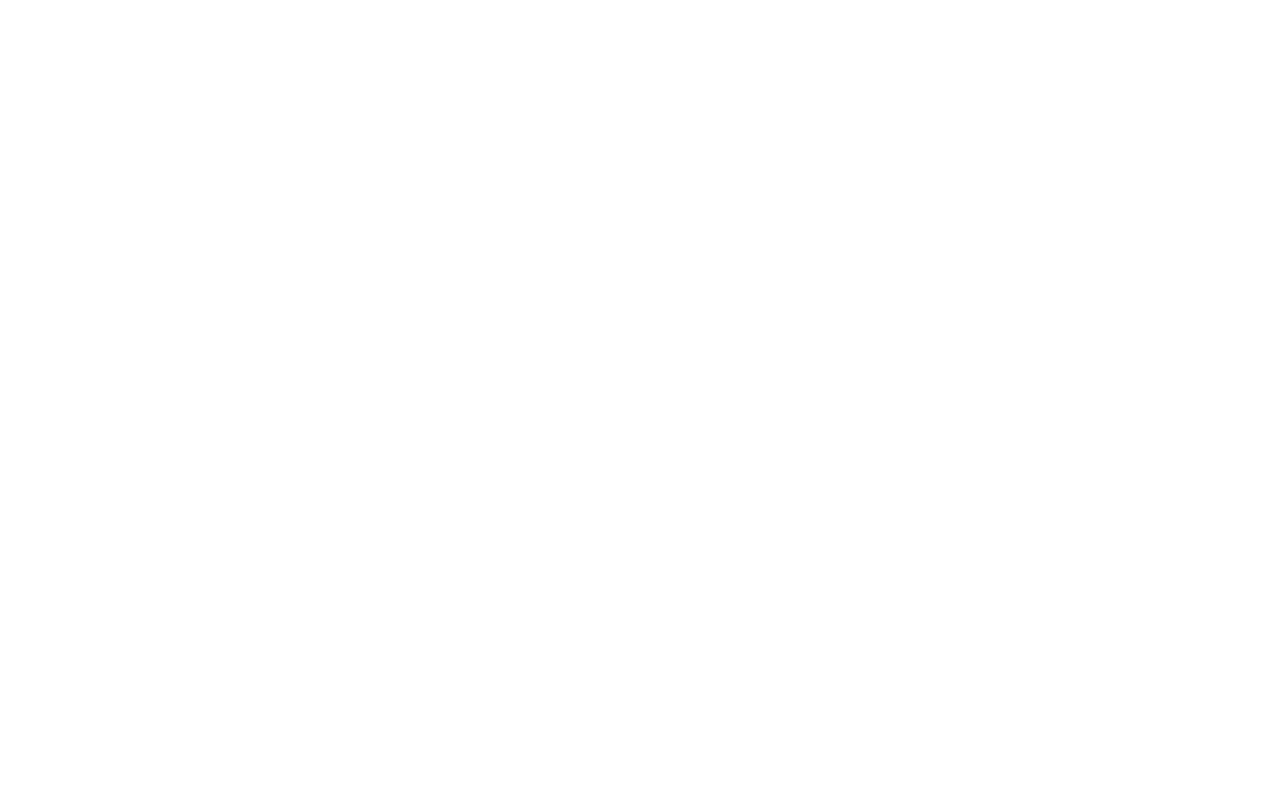
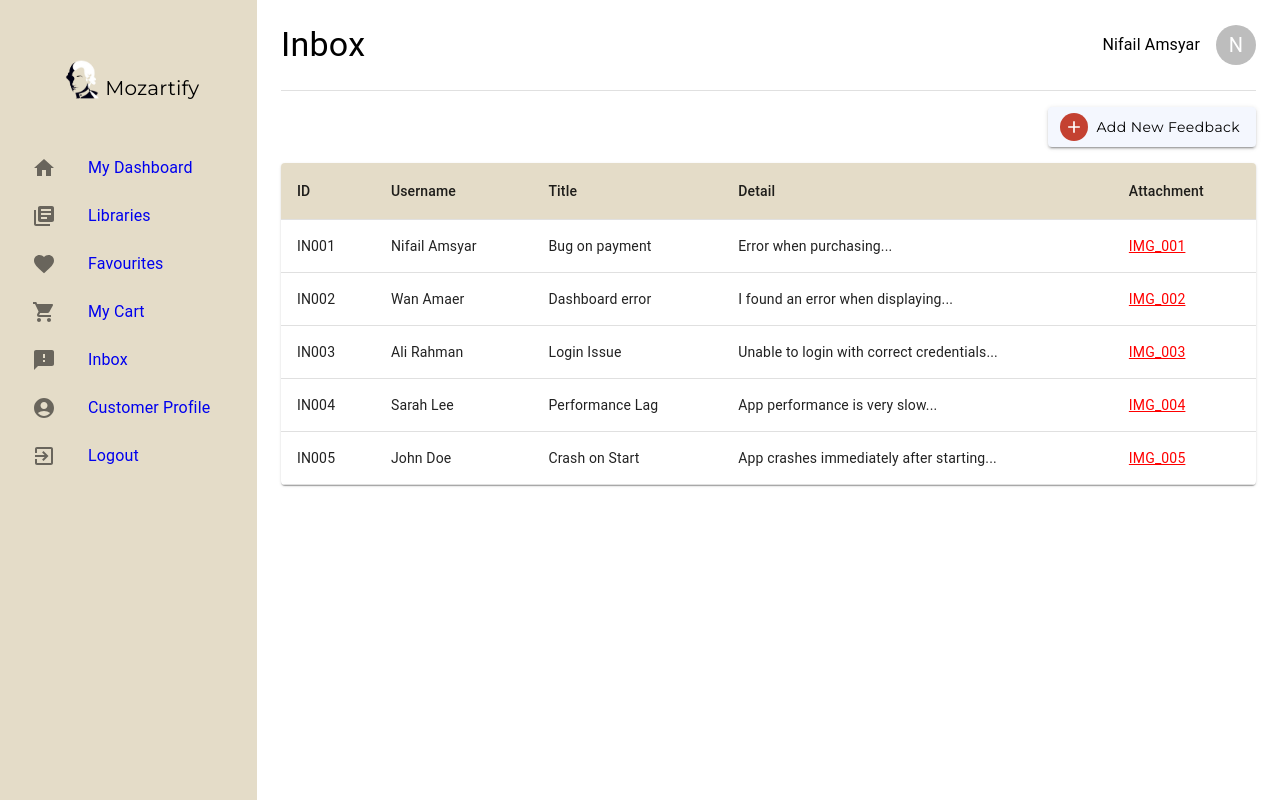
Before and after one commit to amrimran/mozartify, a React (Vite) app: page /customer-inbox in a window 1280 px wide. Before the commit this address had no page. Built offline with nearby package versions, Linux system fonts and the light colour scheme.

Commit message:
feeback and inbox customer ui

```diff
--- a/src/App.jsx
+++ b/src/App.jsx
@@ -8,13 +8,14 @@
 import CustomerLibrary from "./CustomerLibrary";
 import CustomerFavourites from "./CustomerFavourites";
 import CustomerMyCart from "./CustomerMyCart";
-import CustomerFeedback from "./CustomerFeedback";
+import CustomerAddNewFeedback from "./CustomerAddNewFeedback";
 import CustomerProfile from "./CustomerProfile";
 import CustomerMusicScoreView from "./CustomerMusicScoreView";
 import MusicEntryClerkHomepage from "./MusicEntryClerkHomepage";
 import MusicEntryClerkUpload from "./MusicEntryClerkUpload";
 import MusicEntryClerkPreview from "./MusicEntryClerkPreview";
 import MusicEntryClerkCatalog from "./MusicEntryClerkCatalog";
+import CustomerInbox from "./CustomerInbox";
 
 
 function App() {
@@ -30,12 +31,12 @@
         <Route path="/customer-library" element={<CustomerLibrary />} />
         <Route path="/customer-favourites" element={<CustomerFavourites />} />
         <Route path="/customer-mycart" element={<CustomerMyCart />} />
-        <Route path="/customer-feedback" element={<CustomerFeedback/>} />
+        <Route path="/customer-inbox" element={<CustomerInbox/>} />
         <Route path="/customer-profile" element={<CustomerProfile/>} />
         <Route path="/customer-library/customer-music-score-view/:id" element={<CustomerMusicScoreView/>} />
         <Route path="/customer-favourites/customer-music-score-view/:id" element={<CustomerMusicScoreView/>} />
         <Route path="/customer-music-score-view/:id" element={<CustomerMusicScoreView/>} />
-        <Route path="/customer-feedback" element={<CustomerFeedback />} />
+        <Route path="/customer-inbox/customer-add-new-feedback" element={<CustomerAddNewFeedback />} />
         <Route path="/customer-profile" element={<CustomerProfile />} />
         <Route path="/clerk-homepage" element={<MusicEntryClerkHomepage />} />
         <Route path="/clerk-upload" element={<MusicEntryClerkUpload />} />
--- a/src/CustomerFeedback.jsx
+++ b/src/CustomerAddNewFeedback.jsx
@@ -8,6 +8,11 @@
   Avatar,
   Typography,
   ListItemButton,
+  Divider,
+  TextField,
+  Button,
+  Grid,
+  IconButton,
 } from "@mui/material";
 import HomeIcon from "@mui/icons-material/Home";
 import LibraryBooksIcon from "@mui/icons-material/LibraryBooks";
@@ -16,11 +21,12 @@
 import FeedbackIcon from "@mui/icons-material/Feedback";
 import AccountCircleIcon from "@mui/icons-material/AccountCircle";
 import ExitToAppIcon from "@mui/icons-material/ExitToApp";
+import { Upload as UploadIcon } from "@mui/icons-material";
 import { Link } from "react-router-dom";
 import { createGlobalStyle } from "styled-components";
 import SidebarMozartifyLogo from "./assets/mozartify.png";
 
-export default function CustomerFeedback() {
+export default function CustomerAddNewFeedback() {
   const username = "Nifail Amsyar"; // Replace with dynamic username
 
   const navigationItems = [
@@ -36,7 +42,7 @@
       icon: <FavoriteIcon />,
     },
     { path: "/customer-mycart", label: "My Cart", icon: <ShoppingCartIcon /> },
-    { path: "/customer-feedback", label: "Feedback", icon: <FeedbackIcon /> },
+    { path: "/customer-inbox", label: "Inbox", icon: <FeedbackIcon /> },
     {
       path: "/customer-profile",
       label: "Customer Profile",
@@ -102,7 +108,7 @@
               mb: 3,
             }}
           >
-            <Typography variant="h6">Welcome to Mozartify</Typography>
+            <Typography variant="h4">Feedback</Typography>
             <Box sx={{ display: "flex", alignItems: "center" }}>
               <Typography variant="body1" sx={{ mr: 2 }}>
                 {username}
@@ -111,11 +117,69 @@
             </Box>
           </Box>
           <Box>
-            <Typography variant="h4">Feedback</Typography>
-            <Typography variant="body1" sx={{ mt: 2 }}>
-              Welcome to your dashboard. Here you can manage your libraries,
-              favourites, cart, and more.
-            </Typography>
+            <Divider />
+            <Box sx={{ mt: 2, p: 2 }}>
+              <Grid container spacing={2}>
+                <Grid item xs={12} sm={6}>
+                  <TextField
+                    required
+                    fullWidth
+                    label="Username"
+                    variant="outlined"
+                    InputLabelProps={{ shrink: true }}
+                  />
+                </Grid>
+                <Grid item xs={12} sm={6}>
+                  <TextField
+                    required
+                    fullWidth
+                    label="Title"
+                    variant="outlined"
+                    InputLabelProps={{ shrink: true }}
+                  />
+                </Grid>
+                <Grid item xs={12} sm={6}>
+                  <TextField
+                    required
+                    fullWidth
+                    multiline
+                    rows={4}
+                    label="Detail"
+                    variant="outlined"
+                    InputLabelProps={{ shrink: true }}
+                  />
+                </Grid>
+                <Grid item xs={12} sm={6}>
+                  <Box
+                    sx={{
+                      border: "1px dashed grey",
+                      display: "flex",
+                      alignItems: "center",
+                      justifyContent: "center",
+                      height: "100%",
+                      p: 2,
+                    }}
+                  >
+                    <Typography
+                      variant="body2"
+                      color="textSecondary"
+                      align="center"
+                    >
+                      Attachment (if any)
+                    </Typography>
+                    <IconButton component="label">
+                      <UploadIcon />
+                      <input type="file" hidden />
+                    </IconButton>
+                  </Box>
+                </Grid>
+              </Grid>
+              <Box sx={{ mt: 5, display: "flex", justifyContent: "center" }}>
+                <Button variant="contained" color="primary">
+                  Send Feedback
+                </Button>
+              </Box>
+            </Box>
           </Box>
         </Box>
       </Box>
--- a/src/CustomerFavourites.jsx
+++ b/src/CustomerFavourites.jsx
@@ -189,7 +189,7 @@
     { path: "/customer-library", label: "Libraries", icon: <LibraryBooks /> },
     { path: "/customer-favourites", label: "Favourites", icon: <Favorite /> },
     { path: "/customer-mycart", label: "My Cart", icon: <ShoppingCart /> },
-    { path: "/customer-feedback", label: "Feedback", icon: <Feedback /> },
+    { path: "/customer-inbox", label: "Inbox", icon: <Feedback /> },
     {
       path: "/customer-profile",
       label: "Customer Profile",
--- a/src/CustomerHomepage.jsx
+++ b/src/CustomerHomepage.jsx
@@ -275,7 +275,7 @@
     { path: "/customer-library", label: "Libraries", icon: <LibraryBooks /> },
     { path: "/customer-favourites", label: "Favourites", icon: <Favorite /> },
     { path: "/customer-mycart", label: "My Cart", icon: <ShoppingCart /> },
-    { path: "/customer-feedback", label: "Feedback", icon: <Feedback /> },
+    { path: "/customer-inbox", label: "Inbox", icon: <Feedback /> },
     {
       path: "/customer-profile",
       label: "Customer Profile",
--- /dev/null
+++ b/src/CustomerInbox.jsx
@@ -0,0 +1,238 @@
+import React from "react";
+import {
+  Box,
+  List,
+  ListItem,
+  ListItemIcon,
+  ListItemText,
+  Avatar,
+  Divider,
+  Typography,
+  ListItemButton,
+  Button,
+  Table,
+  TableBody,
+  TableCell,
+  TableContainer,
+  TableHead,
+  TableRow,
+  Paper,
+} from "@mui/material";
+import HomeIcon from "@mui/icons-material/Home";
+import LibraryBooksIcon from "@mui/icons-material/LibraryBooks";
+import FavoriteIcon from "@mui/icons-material/Favorite";
+import ShoppingCartIcon from "@mui/icons-material/ShoppingCart";
+import FeedbackIcon from "@mui/icons-material/Feedback";
+import AccountCircleIcon from "@mui/icons-material/AccountCircle";
+import ExitToAppIcon from "@mui/icons-material/ExitToApp";
+import AddIcon from "@mui/icons-material/Add";
+import { Link, useNavigate } from "react-router-dom";
+import { createGlobalStyle } from "styled-components";
+import SidebarMozartifyLogo from "./assets/mozartify.png";
+import { styled } from "@mui/material/styles";
+
+// Custom styled component for the icon
+const CustomAddIcon = styled(AddIcon)(({ theme }) => ({
+  backgroundColor: "#c44131",
+  color: "white",
+  borderRadius: "50%",
+  padding: theme.spacing(0.5),
+}));
+
+export default function CustomerInbox() {
+  const username = "Nifail Amsyar"; // Replace with dynamic username
+
+  const navigate = useNavigate();
+
+  const navigationItems = [
+    { path: "/customer-homepage", label: "My Dashboard", icon: <HomeIcon /> },
+    {
+      path: "/customer-library",
+      label: "Libraries",
+      icon: <LibraryBooksIcon />,
+    },
+    {
+      path: "/customer-favourites",
+      label: "Favourites",
+      icon: <FavoriteIcon />,
+    },
+    { path: "/customer-mycart", label: "My Cart", icon: <ShoppingCartIcon /> },
+    { path: "/customer-inbox", label: "Inbox", icon: <FeedbackIcon /> },
+    {
+      path: "/customer-profile",
+      label: "Customer Profile",
+      icon: <AccountCircleIcon />,
+    },
+    { path: "/login", label: "Logout", icon: <ExitToAppIcon /> },
+  ];
+
+  const feedbackData = [
+    {
+      id: "IN001",
+      username: "Nifail Amsyar",
+      title: "Bug on payment",
+      detail: "Error when purchasing...",
+      attachment: "IMG_001",
+    },
+    {
+      id: "IN002",
+      username: "Wan Amaer",
+      title: "Dashboard error",
+      detail: "I found an error when displaying...",
+      attachment: "IMG_002",
+    },
+    {
+      id: "IN003",
+      username: "Ali Rahman",
+      title: "Login Issue",
+      detail: "Unable to login with correct credentials...",
+      attachment: "IMG_003",
+    },
+    {
+      id: "IN004",
+      username: "Sarah Lee",
+      title: "Performance Lag",
+      detail: "App performance is very slow...",
+      attachment: "IMG_004",
+    },
+    {
+      id: "IN005",
+      username: "John Doe",
+      title: "Crash on Start",
+      detail: "App crashes immediately after starting...",
+      attachment: "IMG_005",
+    },
+  ];
+
+  const GlobalStyle = createGlobalStyle`
+  body {
+    margin: 0;
+    padding: 0;
+    font-family: 'Montserrat', sans-serif;
+  }
+`;
+
+  return (
+    <>
+      <GlobalStyle />
+      <Box sx={{ display: "flex", height: "100vh" }}>
+        <Box sx={{ width: 225, bgcolor: "#E4DCC8", p: 2 }}>
+          <Box
+            sx={{
+              textAlign: "center",
+              mb: 4,
+              display: "flex",
+              alignItems: "center",
+              justifyContent: "center",
+              pt: 5,
+            }}
+          >
+            <img
+              src={SidebarMozartifyLogo}
+              alt="MozartifyIcon"
+              style={{ maxWidth: "100%", maxHeight: "48px" }}
+            />
+
+            <Typography variant="h6" sx={{ mt: 2, fontFamily: "Montserrat" }}>
+              Mozartify
+            </Typography>
+          </Box>
+          <List>
+            {navigationItems.map((item) => (
+              <Link
+                to={item.path}
+                style={{ textDecoration: "none" }}
+                key={item.path}
+              >
+                <ListItemButton>
+                  <ListItemIcon>{item.icon}</ListItemIcon>
+                  <ListItemText primary={item.label} />
+                </ListItemButton>
+              </Link>
+            ))}
+          </List>
+        </Box>
+        <Box sx={{ flexGrow: 1, p: 3 }}>
+          <Box
+            sx={{
+              display: "flex",
+              justifyContent: "space-between",
+              alignItems: "center",
+              mb: 3,
+            }}
+          >
+            <Typography variant="h4">Inbox</Typography>
+            <Box sx={{ display: "flex", alignItems: "center" }}>
+              <Typography variant="body1" sx={{ mr: 2 }}>
+                {username}
+              </Typography>
+              <Avatar>{username[0]}</Avatar>
+            </Box>
+          </Box>
+
+          <Box>
+            <Divider />
+
+            <Box sx={{ mt: 2, display: "flex", justifyContent: "flex-end" }}>
+              <Button
+                variant="contained"
+                onClick={() =>
+                  navigate(`/customer-inbox/customer-add-new-feedback`)
+                }
+                sx={{
+                  backgroundColor: "#F4F7FE",
+                  color: "#000", // Adjust text color if needed
+                  "&:hover": {
+                    backgroundColor: "#E0E5F2",
+                  },
+                  fontFamily: "Montserrat, sans-serif",
+                  textTransform: "none",
+                }}
+                startIcon={<CustomAddIcon />}
+              >
+                Add New Feedback
+              </Button>
+            </Box>
+            <Box sx={{ mt: 2 }}>
+              <TableContainer component={Paper}>
+                <Table sx={{ minWidth: 650 }} aria-label="simple table">
+                  <TableHead
+                    sx={{ color: "black", backgroundColor: "#E4DCC8" }}
+                  >
+                    <TableRow>
+                      <TableCell>ID</TableCell>
+                      <TableCell>Username</TableCell>
+                      <TableCell>Title</TableCell>
+                      <TableCell>Detail</TableCell>
+                      <TableCell>Attachment</TableCell>
+                    </TableRow>
+                  </TableHead>
+                  <TableBody>
+                    {feedbackData.map((row) => (
+                      <TableRow key={row.id}>
+                        <TableCell component="th" scope="row">
+                          {row.id}
+                        </TableCell>
+                        <TableCell>{row.username}</TableCell>
+                        <TableCell>{row.title}</TableCell>
+                        <TableCell>{row.detail}</TableCell>
+                        <TableCell>
+                          <a
+                            href={`#${row.attachment}`}
+                            style={{ color: "red" }}
+                          >
+                            {row.attachment}
+                          </a>
+                        </TableCell>
+                      </TableRow>
+                    ))}
+                  </TableBody>
+                </Table>
+              </TableContainer>
+            </Box>
+          </Box>
+        </Box>
+      </Box>
+    </>
+  );
+}
--- a/src/CustomerLibrary.jsx
+++ b/src/CustomerLibrary.jsx
@@ -195,7 +195,7 @@
     { path: "/customer-library", label: "Libraries", icon: <LibraryBooks /> },
     { path: "/customer-favourites", label: "Favourites", icon: <Favorite /> },
     { path: "/customer-mycart", label: "My Cart", icon: <ShoppingCart /> },
-    { path: "/customer-feedback", label: "Feedback", icon: <Feedback /> },
+    { path: "/customer-inbox", label: "Inbox", icon: <Feedback /> },
     {
       path: "/customer-profile",
       label: "Customer Profile",
--- a/src/CustomerMyCart.jsx
+++ b/src/CustomerMyCart.jsx
@@ -36,7 +36,7 @@
       icon: <FavoriteIcon />,
     },
     { path: "/customer-mycart", label: "My Cart", icon: <ShoppingCartIcon /> },
-    { path: "/customer-feedback", label: "Feedback", icon: <FeedbackIcon /> },
+    { path: "/customer-inbox", label: "Inbox", icon: <FeedbackIcon /> },
     {
       path: "/customer-profile",
       label: "Customer Profile",
--- a/src/CustomerProfile.jsx
+++ b/src/CustomerProfile.jsx
@@ -50,7 +50,7 @@
       icon: <FavoriteIcon />,
     },
     { path: "/customer-mycart", label: "My Cart", icon: <ShoppingCartIcon /> },
-    { path: "/customer-feedback", label: "Feedback", icon: <FeedbackIcon /> },
+    { path: "/customer-inbox", label: "Inbox", icon: <FeedbackIcon /> },
     {
       path: "/customer-profile",
       label: "Customer Profile",
```
